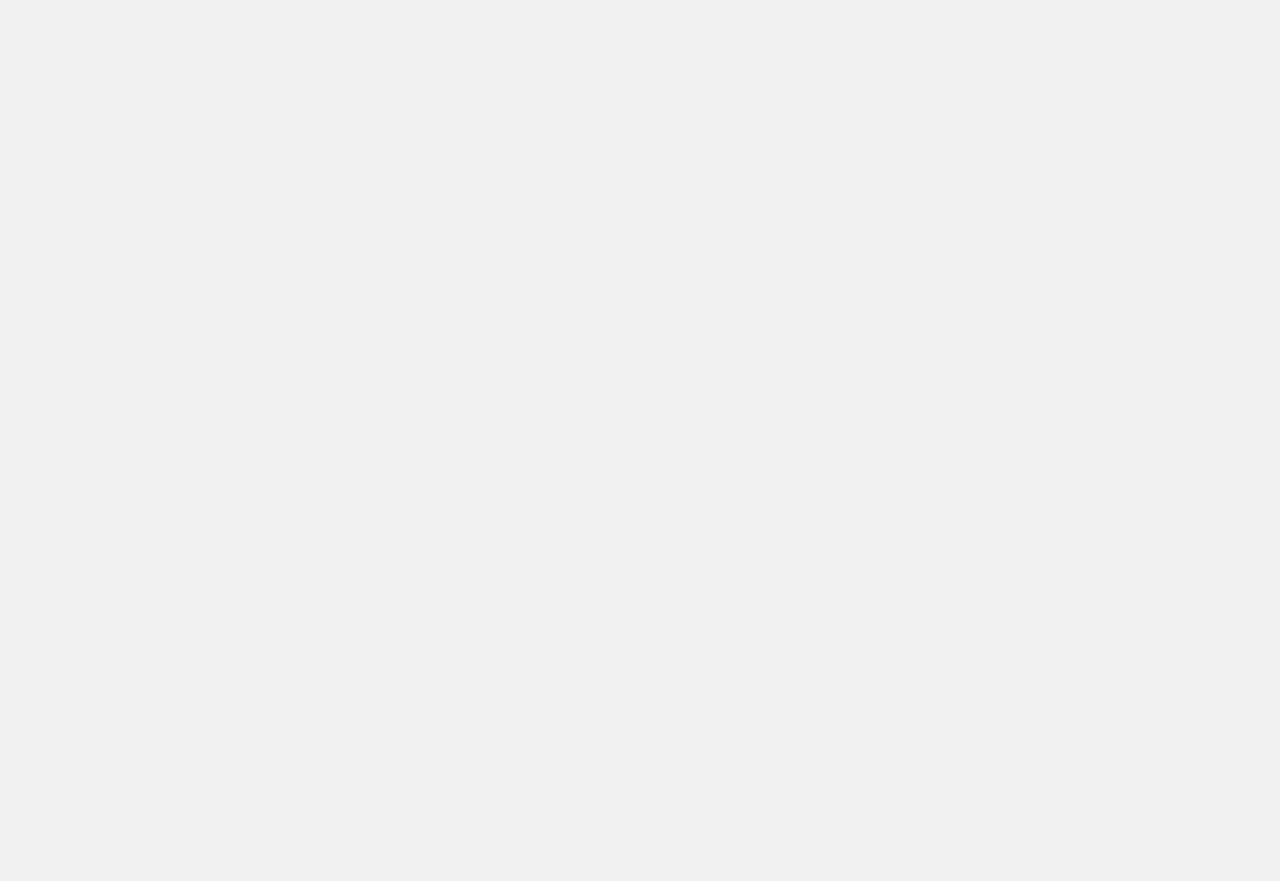
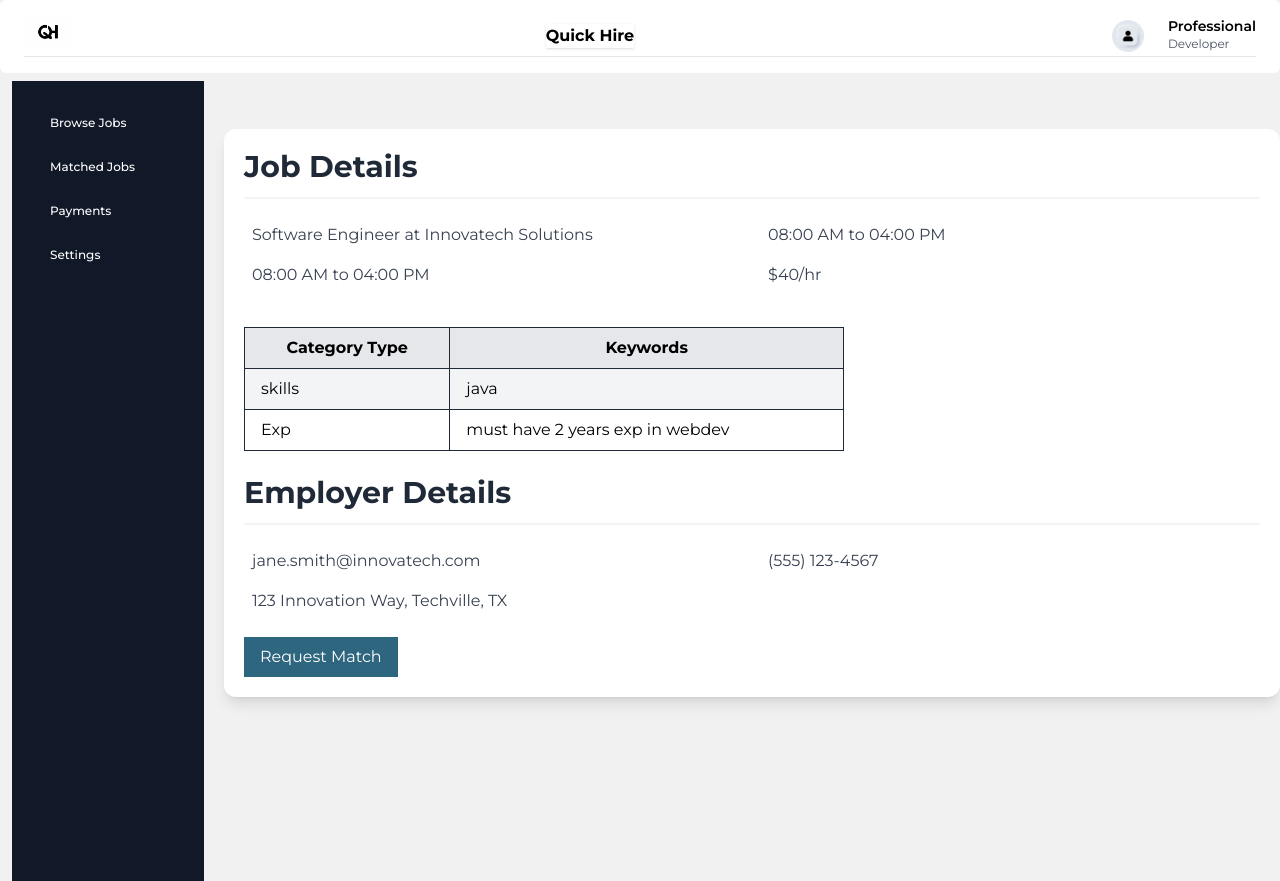
Before and after one commit to gowthamdongari/QuickHire, a React (Vite) app in the folder frontend/: page /home/jobdetails in a window 1280 px wide. Before the commit this address had no page. Before the commit the page ends 800 px from the top, so only its background shows below. Built offline with nearby package versions, Linux system fonts and the light colour scheme.

Commit message:
browse job pages and job details page for prof is done

```diff
--- a/frontend/src/App.jsx
+++ b/frontend/src/App.jsx
@@ -20,6 +20,7 @@ import JobList from "./pages/Empolyer/JobList";
 import PaymentPage from "./pages/common/PaymentPage";
 import BrowseJobs from "./pages/Professionals/BrowseJobs";
 import MatchedJobs from "./pages/Professionals/MatchedJobs";
+import JobDetailsPage from "./pages/common/JobDetailsPage";
 
 const App = () => {
   return (
@@ -67,6 +68,7 @@ const App = () => {
         <Route path="/home/BrowseJobs" element={<BrowseJobs />} />
         <Route path="/home/MatchedJobs" element={<MatchedJobs />} />
         {/* Professional routes end here */}
+
         {/* root account routes start here */}
         <Route path="/home/createAccount" element={<AddAccount />} />
         <Route path="/home/staffAccounts" element={<StaffAccounts />} />
@@ -77,6 +79,7 @@ const App = () => {
         <Route path="/home/PasswordChange" element={<PasswordChange />} />
         <Route path="/home/notifications" element={<Notifications />} />
         <Route path="/home/payments" element={<PaymentPage />} />
+        <Route path="/home/jobdetails" element={<JobDetailsPage/>}/>
         {/* common routes end here */}
       </Route>
     </Routes>
--- /dev/null
+++ b/frontend/src/components/ProfessionalProfile/JobCardDetails.jsx
@@ -0,0 +1,48 @@
+import React from "react";
+import { useNavigate } from "react-router-dom";
+
+const JobCardDetails = () => {
+  const job = {
+    companyName: "Google ",
+    positionName: "Software engineer 11",
+    payInfo: "50 dollars per hour pay",
+    startTime: "27th", // Assuming start time means flexibility here
+    endTime: "29th feb",
+  };
+
+  const navigation = useNavigate();
+  return (
+    <div>
+      <div className="max-w-sm rounded overflow-hidden shadow-lg bg-white p-4">
+        <div className="px-6 py-4">
+          <div className="font-bold text-xl mb-2">{job.companyName}</div>
+          <p className="text-gray-700 text-base">{job.positionName}</p>
+        </div>
+        <div className="px-6 pt-4 pb-2">
+          <span className="inline-block bg-gray-200 rounded-full px-3 py-1 text-sm font-semibold text-gray-700 mr-2 mb-2">
+            {job.payInfo}
+          </span>
+          <span className="inline-block bg-gray-200 rounded-full px-3 py-1 text-sm font-semibold text-gray-700 mr-2 mb-2">
+            Start: {job.startTime}
+          </span>
+          <span className="inline-block bg-gray-200 rounded-full px-3 py-1 text-sm font-semibold text-gray-700">
+            End: {job.endTime}
+          </span>
+        </div>
+        <div className="px-6 pt-4 pb-2 flex justify-between">
+          <button className="bg-accept w-32 text-white px-4 py-2 hover:bg-green-600">
+            Request Match
+          </button>
+          <button
+            onClick={() => navigation("/home/jobdetails")}
+            className="bg-details w-32 text-black text- px-4 py-2 hover:bg-blue-600"
+          >
+            Details
+          </button>
+        </div>
+      </div>
+    </div>
+  );
+};
+
+export default JobCardDetails;
--- a/frontend/src/pages/Professionals/BrowseJobs.jsx
+++ b/frontend/src/pages/Professionals/BrowseJobs.jsx
@@ -1,11 +1,15 @@
-import React from 'react'
+import React from "react";
+import JobCardDetails from "../../components/ProfessionalProfile/JobCardDetails";
 
 const BrowseJobs = () => {
   return (
-    <div>
-       browse jobs
+    <div className="grid grid-cols-3 gap-3">
+        <JobCardDetails />
+        <JobCardDetails />
+        <JobCardDetails />
+        <JobCardDetails />
     </div>
-  )
-}
+  );
+};
 
-export default BrowseJobs
+export default BrowseJobs;
--- /dev/null
+++ b/frontend/src/pages/common/JobDetailsPage.jsx
@@ -0,0 +1,126 @@
+import React from "react";
+import CategoryList from "../../components/CategoryList";
+
+const JobDetailsPage = () => {
+  const jobDetails = {
+    positionName: "Software Engineer",
+    companyName: "Innovatech Solutions",
+    startTime: "08:00 AM",
+    endTime: "04:00 PM",
+    payPerHour: "$40/hr",
+  };
+
+  const employerDetails = {
+    firstName: "Jane",
+    lastName: "Smith",
+    email: "jane.smith@innovatech.com",
+    phone: "(555) 123-4567",
+    address: "123 Innovation Way, Techville, TX",
+  };
+
+  const categoryList = [
+    {
+      type: "skills",
+      keywords: "java",
+    },
+    {
+      type: "Exp",
+      keywords: "must have 2 years exp in webdev",
+    },
+  ];
+  return (
+    <div className="max-w-6xl mx-auto my-10 p-5 bg-white rounded-xl shadow-lg">
+      <div className="mb-6 border-b-2 border-gray-100">
+        <h3 className="text-3xl text-gray-800 font-bold mb-3">Job Details</h3>
+      </div>
+
+      <div className="grid grid-cols-1 md:grid-cols-2 gap-4 mb-6">
+        <div className="flex items-center">
+          <span className="ml-2 text-gray-700">
+            {jobDetails.positionName} at {jobDetails.companyName}
+          </span>
+        </div>
+        <div className="flex items-center">
+          <span className="ml-2 text-gray-700">
+            {jobDetails.startTime} to {jobDetails.endTime}
+          </span>
+        </div>
+        <div className="flex items-center">
+          <span className="ml-2 text-gray-700">
+            {jobDetails.startTime} to {jobDetails.endTime}
+          </span>
+        </div>
+        <div className="flex items-center">
+          <span className="ml-2 text-gray-700">{jobDetails.payPerHour}</span>
+        </div>
+        <div className="w-[600px] h-fit mt-6">
+          <CategoryList categoryList={categoryList} />
+        </div>
+      </div>
+
+      <div className="mb-6 border-b-2 border-gray-100">
+        <h3 className="text-3xl text-gray-800 font-bold mb-3">
+          Employer Details
+        </h3>
+      </div>
+
+      <div className="grid grid-cols-1 md:grid-cols-2 gap-4">
+        <div className="flex items-center">
+          <span className="ml-2 text-gray-700">{employerDetails.email}</span>
+        </div>
+        <div className="flex items-center">
+          <span className="ml-2 text-gray-700">{employerDetails.phone}</span>
+        </div>
+        <div className="flex items-center">
+          <span className="ml-2 text-gray-700">{employerDetails.address}</span>
+        </div>
+      </div>
+      <div className="mt-4">
+        <button className="bg-accept w-fit text-white px-4 py-2 mt-2 hover:bg-green-600">
+          Request Match
+        </button>
+      </div>
+    </div>
+  );
+};
+
+export default JobDetailsPage;
+
+{
+  /* <div>
+<div className="flex justify-center">
+  <h1 className="font-extrabold text-2xl">Job Details</h1>
+</div>
+<div className="flex flex-col">
+  <div>
+    <h3 className="text-xl font-semibold m-3">
+      Position name:Software Name
+    </h3>
+  </div>
+  <div>
+    <h3 className="text-sm font-medium m-3">Company name:Google</h3>
+  </div>
+</div>
+<div className="flex flex-row justify-between">
+  <div className="flex flex-col">
+    <div className="flex flex-row text-base font-medium ">
+      <h5 className="mr-3">First Name</h5>
+      <h5>Last Name</h5>
+    </div>
+    <div className="text-gray-400 text-sm mt-1">
+      <h5>Address: 5657, mcfarlein Blvd, Dallas, Texas, United States</h5>
+    </div>
+  </div>
+  <div>
+    <div className="flex flex-col mr-12 text-sm text-gray-600 font-normal">
+      <div className="flex flex-row">
+        <text className="ml-2">empolyer@gmail.com</text>{" "}
+      </div>
+      <div className="flex flex-row mt-2">
+        <p className="ml-2">1234567890</p>
+      </div>
+    </div>
+  </div>
+</div>
+</div> */
+}
```
